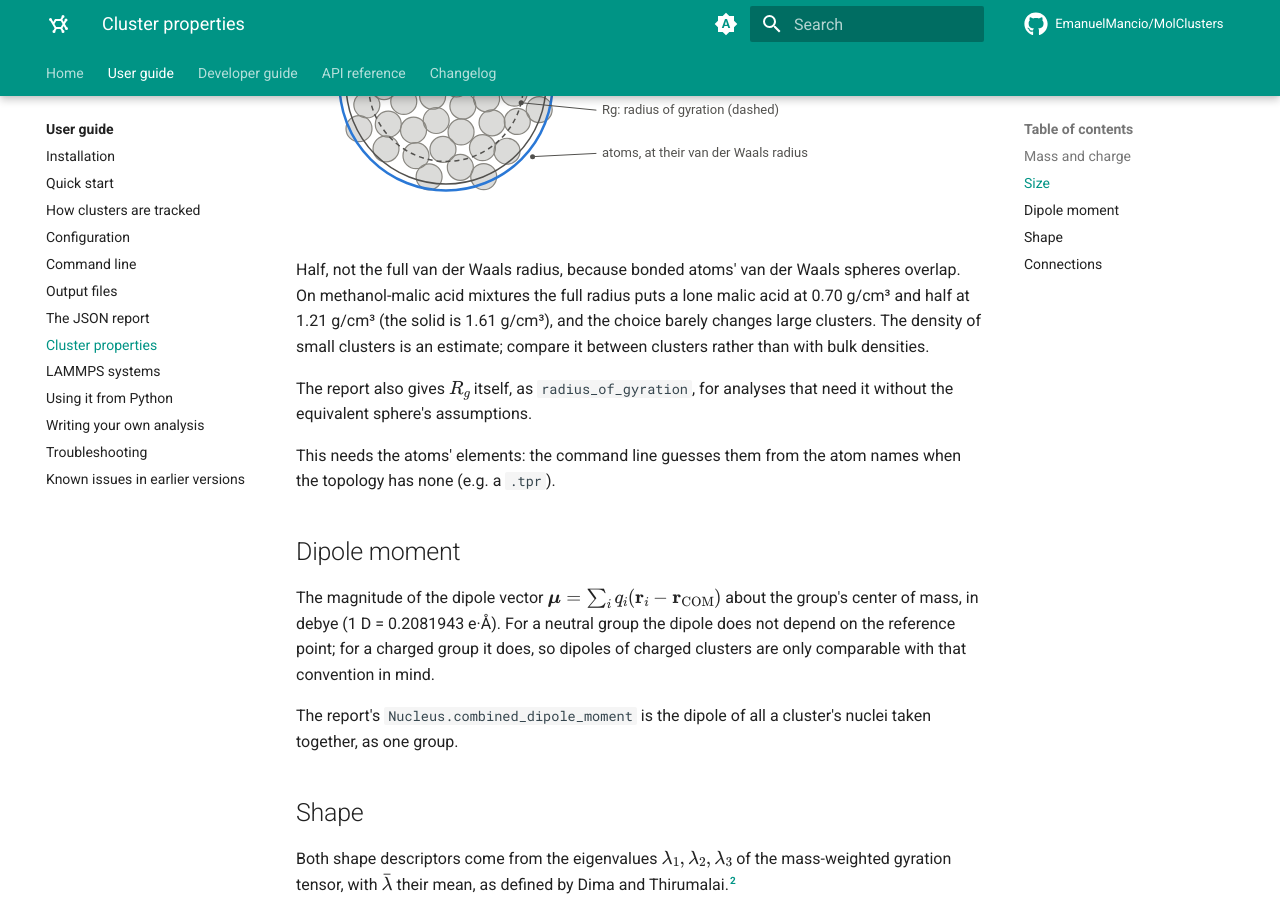
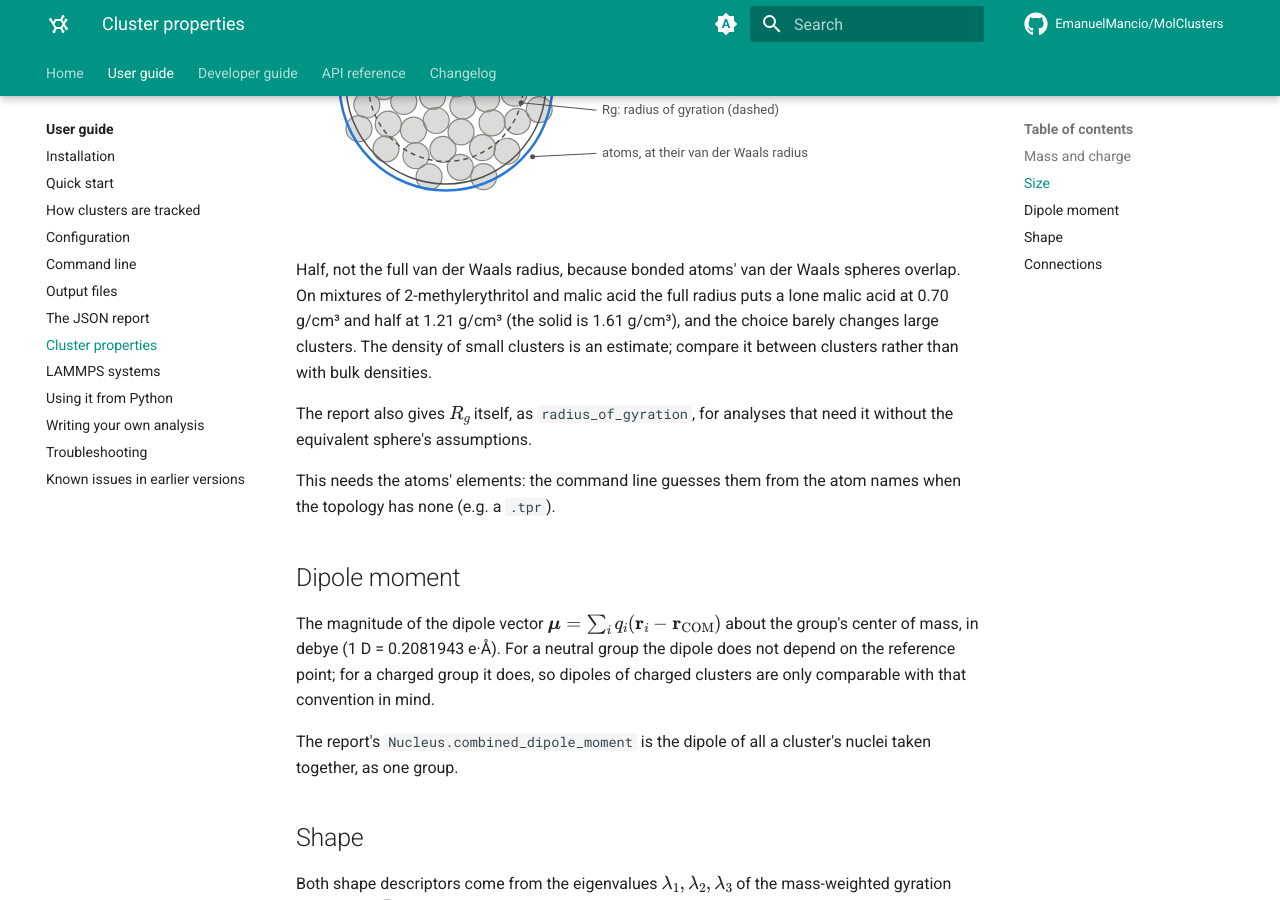
Before and after one commit to EmanuelMancio/MolClusters, an MkDocs documentation site: the page built from docs/user-guide/properties.md, in a window 1280 px wide and 900 px high, scrolled down 1677 px. Built offline with MkDocs 1.6.1 and Material for MkDocs 9.7.7, drawn with Linux system fonts in a browser that asks for light colours; comment, search, counter and statistics services are not loaded; the version menu is left out.

Commit message:
docs: call the met-mal system's MOL 2-methylerythritol, not methanol
The radius docs (Cluster properties and Cluster.radius' docstring) called
the test system a methanol-malic acid mixture; MOL is 2-methylerythritol,
as the quick start and the testing page say.

Assisted-by: Claude Opus 5.5 (claude-opus-5-5)

```diff
--- a/docs/user-guide/properties.md
+++ b/docs/user-guide/properties.md
@@ -69,9 +69,9 @@ V = \tfrac{4}{3}\pi R^3,
 ![Cross-section of a cluster drawn as atoms packed in a disk, with three circles about its center: a dashed one of radius Rg, the radius of gyration; one of radius the square root of 5/3 times Rg, reaching the outer atoms' centers; and, half an atom's van der Waals radius further out, the equivalent sphere of radius R, which cuts the outer atoms halfway through.](../assets/concepts/size-dark.svg#only-dark)
 
 Half, not the full van der Waals radius, because bonded atoms' van der Waals spheres
-overlap. On methanol-malic acid mixtures the full radius puts a lone malic acid at
-0.70 g/cm³ and half at 1.21 g/cm³ (the solid is 1.61 g/cm³), and the choice barely
-changes large clusters. The density of small clusters is an estimate; compare it
+overlap. On mixtures of 2-methylerythritol and malic acid the full radius puts a lone
+malic acid at 0.70 g/cm³ and half at 1.21 g/cm³ (the solid is 1.61 g/cm³), and the
+choice barely changes large clusters. The density of small clusters is an estimate; compare it
 between clusters rather than with bulk densities.
 
 The report also gives \(R_g\) itself, as `radius_of_gyration`, for analyses that
```
Also changed, not shown: 1 other file.
